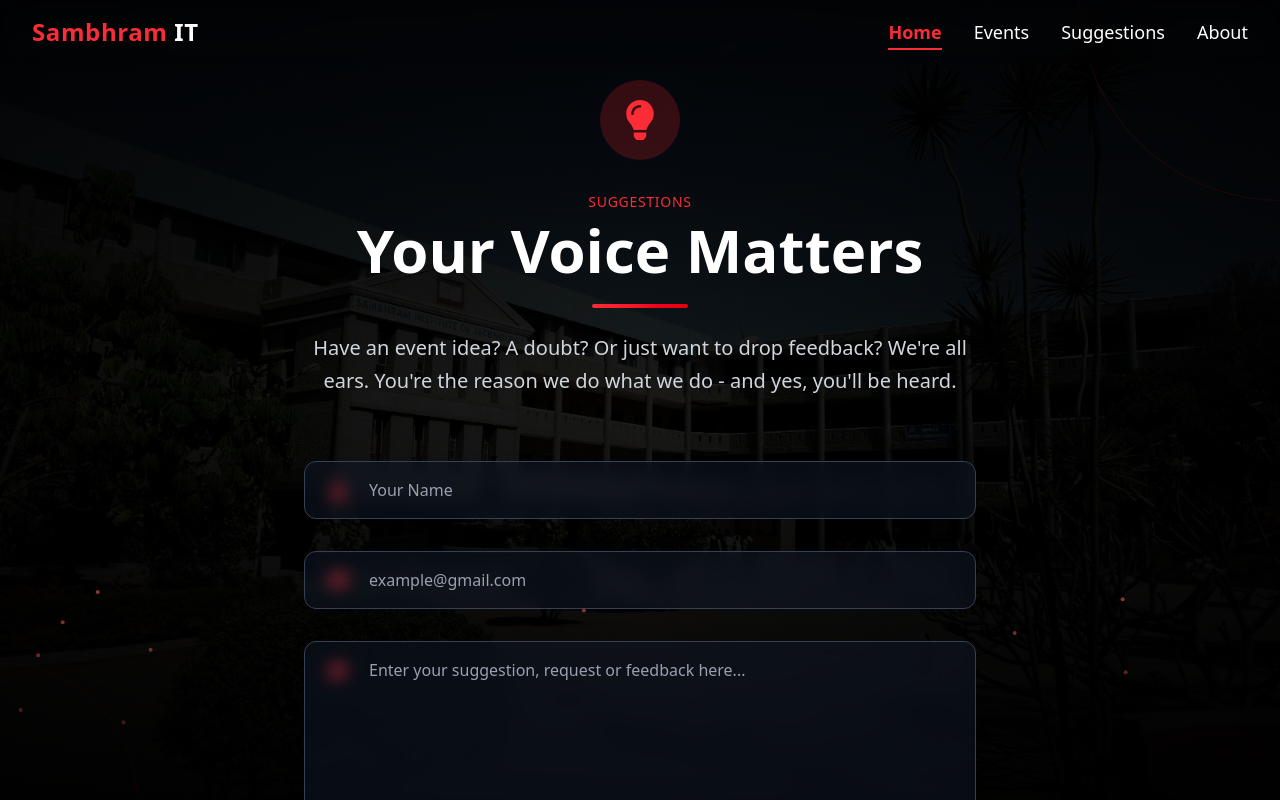
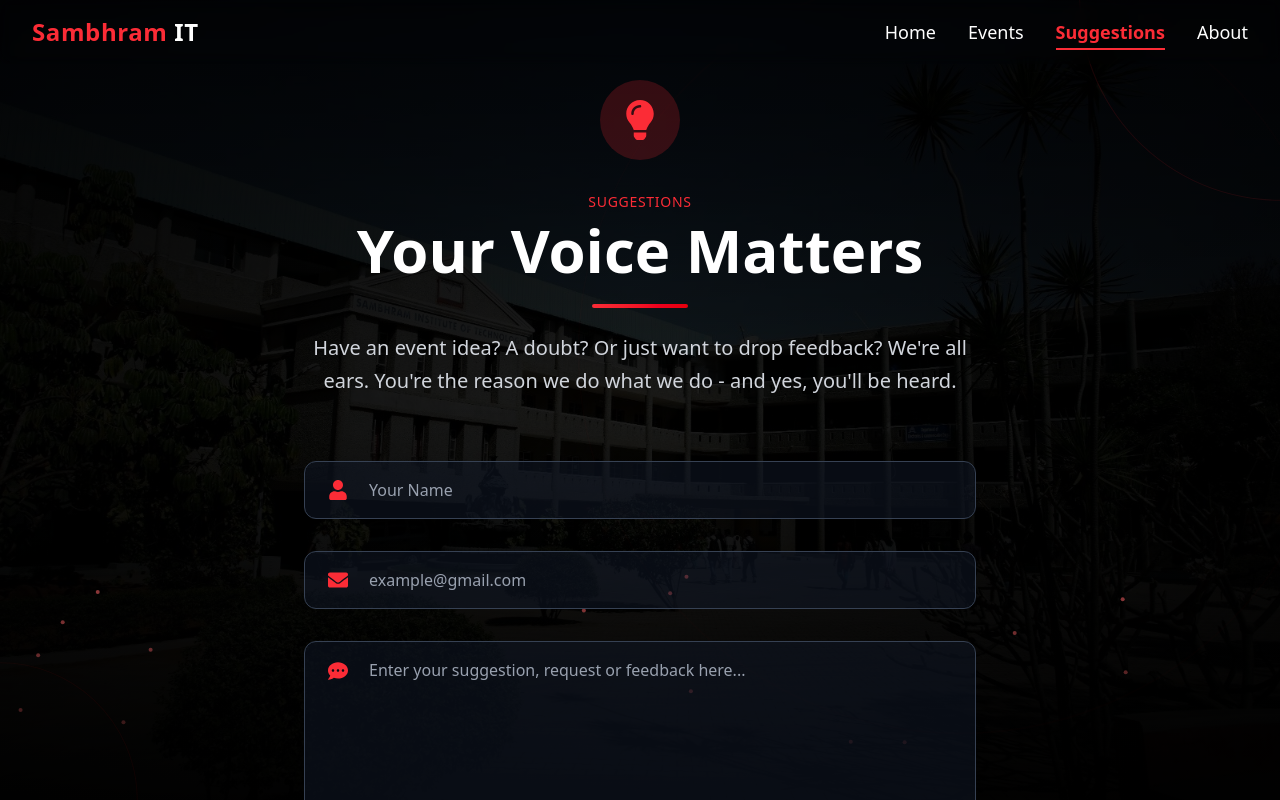
Before and after one commit to Aayushman-nvm/SaIT-events, a Next.js app: page /suggestions in a window 1280 px wide. Shown: the top 800 px of the page. Built offline with nearby package versions, Linux system fonts and the light colour scheme.

Commit message:
Apply fixes and improvements for navbar and suggestions form

```diff
--- a/app/(routes)/suggestions/page.tsx
+++ b/app/(routes)/suggestions/page.tsx
@@ -145,7 +145,7 @@ function SuggestionsPage() {
                 value={userData.name}
                 onChange={(e) => setUserData((prev) => ({ ...prev, name: e.target.value }))}
                 placeholder="Your Name"
-                className="w-full pl-16 pr-6 py-4 bg-gray-900/50 border border-gray-700 rounded-xl text-white placeholder-gray-400 focus:border-red-500 focus:ring-2 focus:ring-red-500/20 focus:outline-none transition-all duration-300 backdrop-blur-sm"
+                className="w-full pl-16 pr-6 py-4 bg-gray-900/50 border border-gray-700 rounded-xl text-white placeholder-gray-400 focus:border-red-500 focus:ring-2 focus:ring-red-500/20 focus:outline-none transition-all duration-300"
                 required
               />
             </motion.div>
@@ -165,7 +165,7 @@ function SuggestionsPage() {
                 value={userData.email}
                 onChange={(e) => setUserData((prev) => ({ ...prev, email: e.target.value }))}
                 placeholder="example@gmail.com"
-                className="w-full pl-16 pr-6 py-4 bg-gray-900/50 border border-gray-700 rounded-xl text-white placeholder-gray-400 focus:border-red-500 focus:ring-2 focus:ring-red-500/20 focus:outline-none transition-all duration-300 backdrop-blur-sm"
+                className="w-full pl-16 pr-6 py-4 bg-gray-900/50 border border-gray-700 rounded-xl text-white placeholder-gray-400 focus:border-red-500 focus:ring-2 focus:ring-red-500/20 focus:outline-none transition-all duration-300"
                 required
               />
             </motion.div>
@@ -185,7 +185,7 @@ function SuggestionsPage() {
                 onChange={(e) => setUserData((prev) => ({ ...prev, request: e.target.value }))}
                 placeholder="Enter your suggestion, request or feedback here..."
                 rows={6}
-                className="w-full pl-16 pr-6 py-4 bg-gray-900/50 border border-gray-700 rounded-xl text-white placeholder-gray-400 focus:border-red-500 focus:ring-2 focus:ring-red-500/20 focus:outline-none transition-all duration-300 backdrop-blur-sm resize-none"
+                className="w-full pl-16 pr-6 py-4 bg-gray-900/50 border border-gray-700 rounded-xl text-white placeholder-gray-400 focus:border-red-500 focus:ring-2 focus:ring-red-500/20 focus:outline-none transition-all duration-300 resize-none"
                 required
               />
             </motion.div>
--- a/app/components/NavBar.tsx
+++ b/app/components/NavBar.tsx
@@ -1,6 +1,7 @@
 "use client";
 
 import React, { useState, useEffect } from 'react';
+import { usePathname } from 'next/navigation';
 import { motion, AnimatePresence } from 'framer-motion';
 import { IoMenu } from "react-icons/io5";
 import { FaXmark } from "react-icons/fa6";
@@ -15,7 +16,7 @@ const navLinks = [
 function NavBar() {
   const [isOpen, setIsOpen] = useState(false);
   const [scrolled, setScrolled] = useState(false);
-  const pathname = '/';
+  const pathname = usePathname();
 
   useEffect(() => {
     const handleScroll = () => {
```
